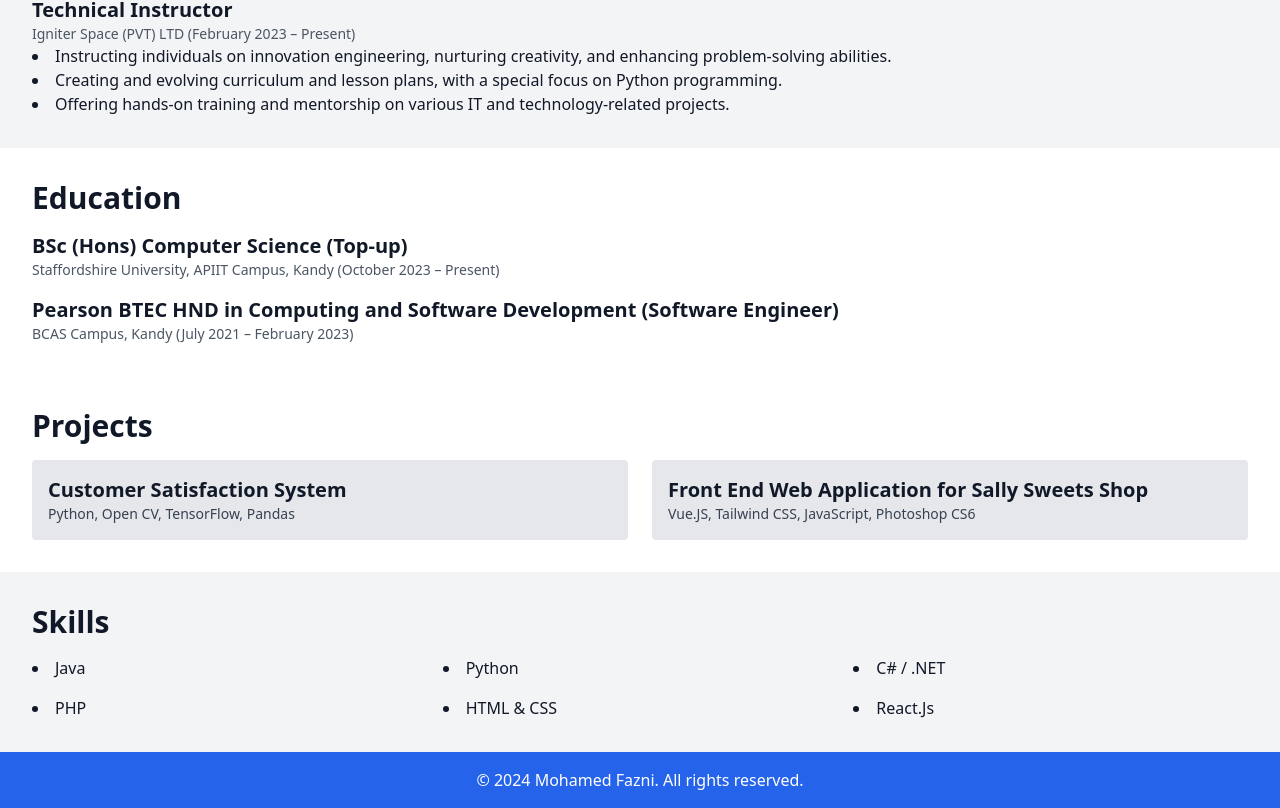
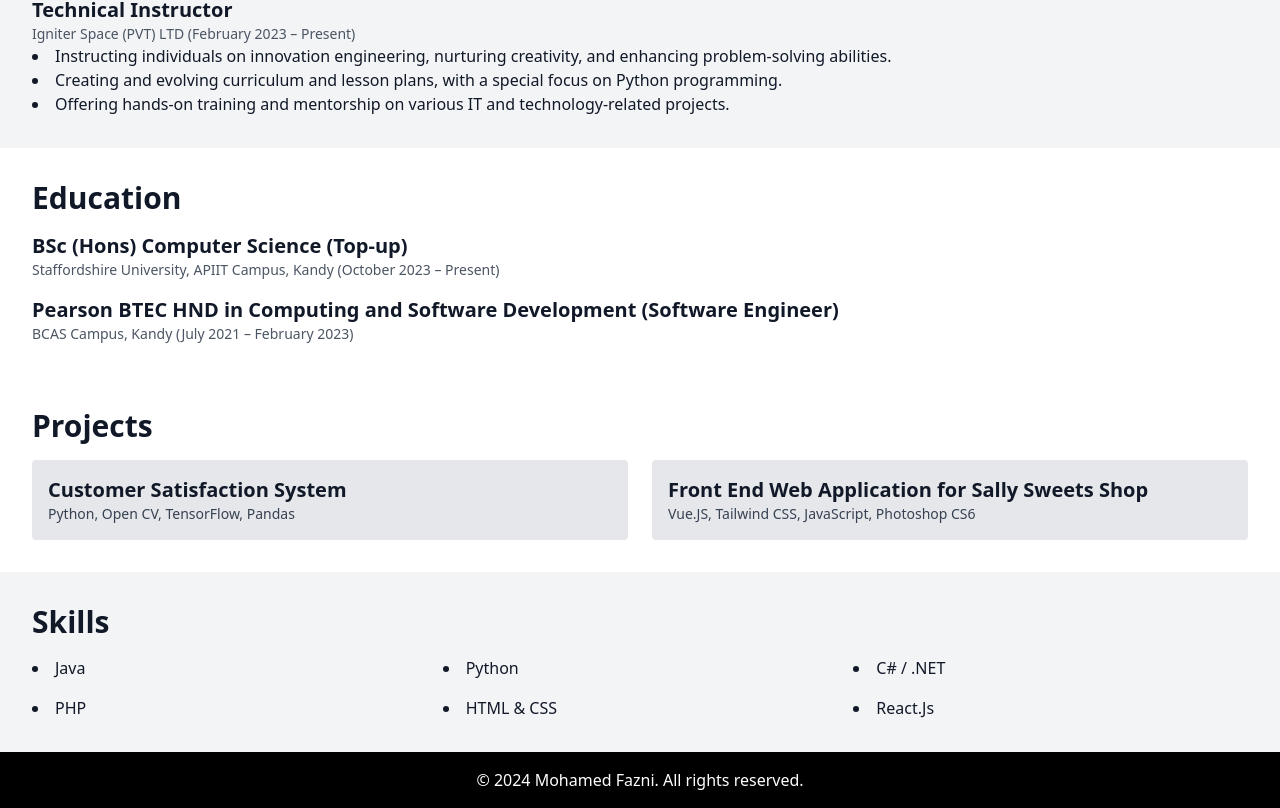
Before and after one commit to fazni-faiz/fazni_portfolio, a React (Create React App) app: page / in a window 1280 px wide. Shown: the part 351-1159 px from the top of the page. Built offline with nearby package versions, Linux system fonts and the light colour scheme.

Commit message:
Update 4

```diff
--- a/src/components/Footer.js
+++ b/src/components/Footer.js
@@ -2,7 +2,7 @@ import React from 'react';
 
 const Footer = () => {
   return (
-    <footer className="bg-blue-600 text-white p-4">
+    <footer className="bg-black text-white p-4">
       <div className="container mx-auto text-center">
         <p>&copy; 2024 Mohamed Fazni. All rights reserved.</p>
       </div>
```
